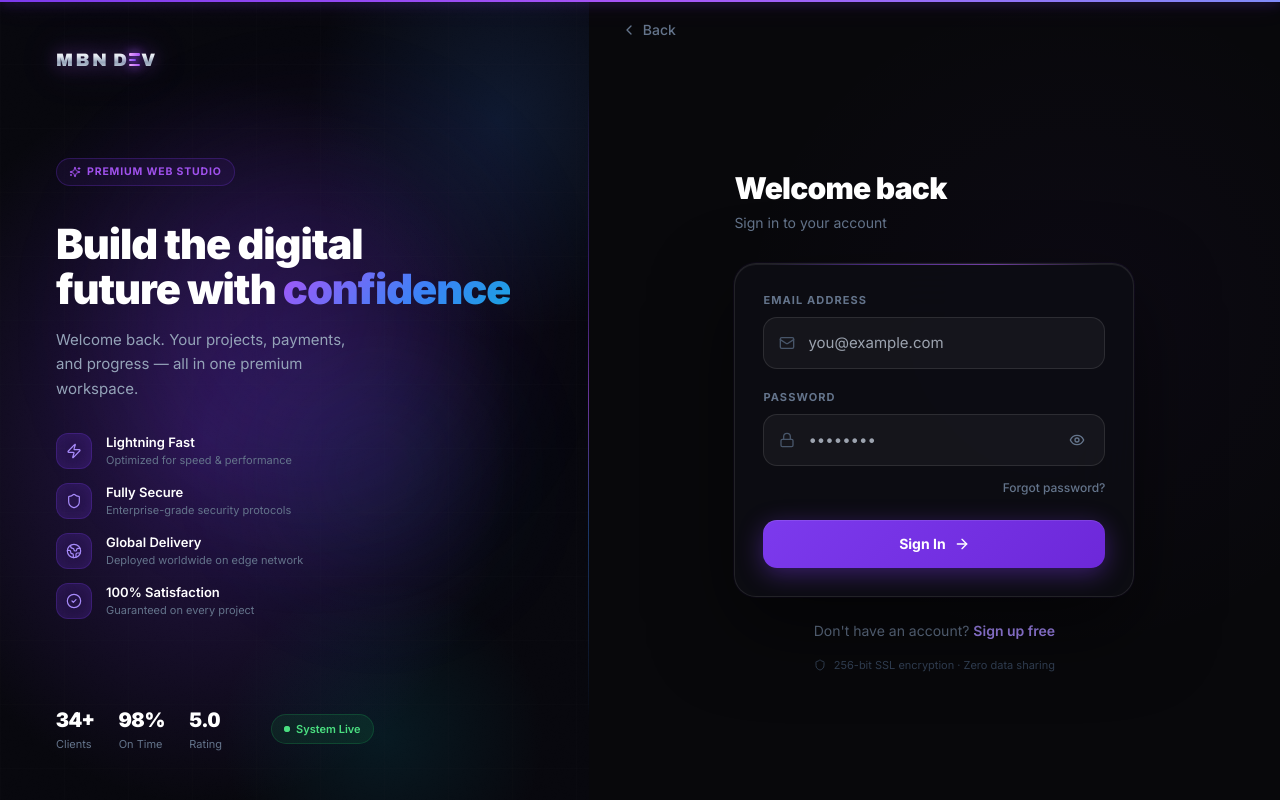
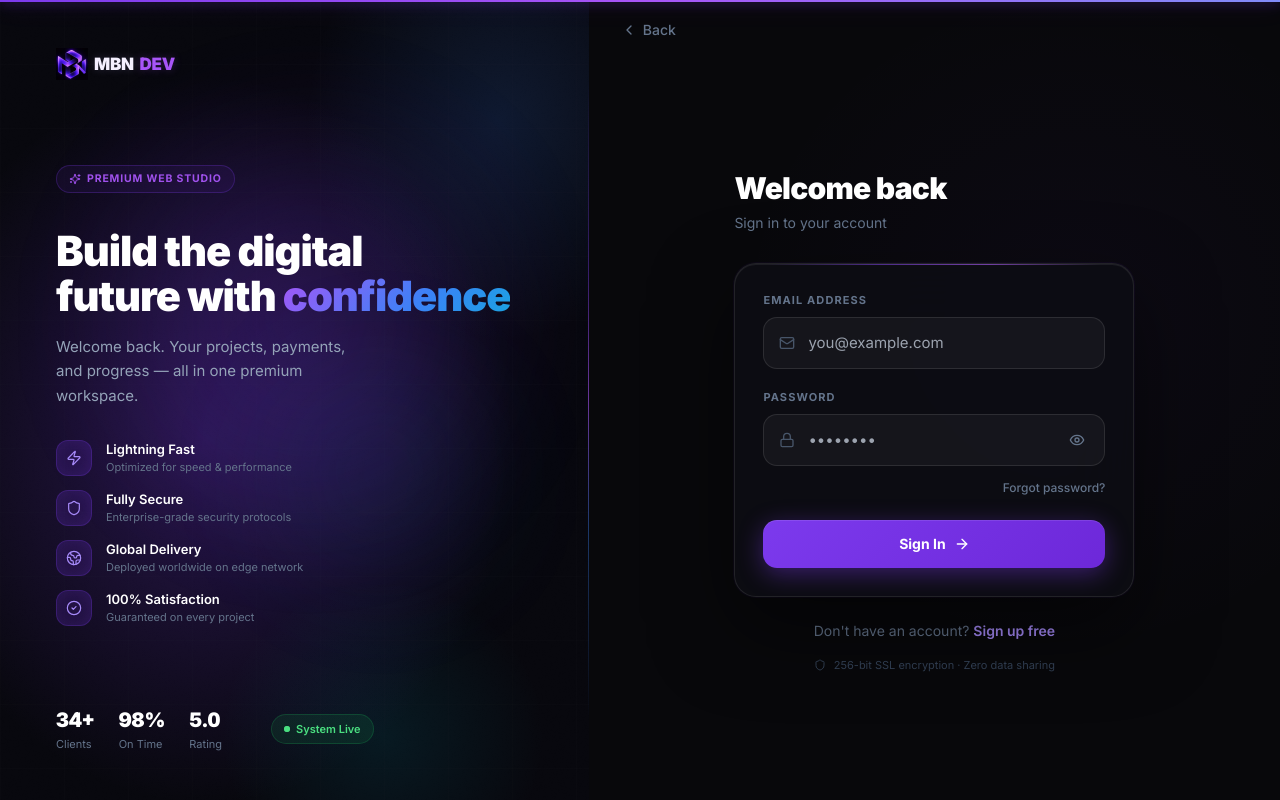
Before and after one commit to mounirbeni/mbndev, a Next.js app in the folder frontend/: page /login in a window 1280 px wide. Built offline with nearby package versions, Linux system fonts and the light colour scheme.

Commit message:
feat(brand): adopt approved MBN DEV monogram across platform

```diff
--- a/frontend/src/app/layout.tsx
+++ b/frontend/src/app/layout.tsx
@@ -10,7 +10,7 @@ import './globals.css';
 
 export const metadata: Metadata = {
   title: {
-    default:  'MBN DEV — Custom Websites Built to Elevate Your Business',
+    default: 'MBN DEV — Custom Websites Built to Elevate Your Business',
     template: '%s | MBN DEV',
   },
   description:
@@ -21,106 +21,89 @@ export const metadata: Metadata = {
     'SaaS development', 'web design Morocco', 'Morocco web developer',
     'landing page', 'portfolio website', 'business website',
   ],
-  authors:      [{ name: 'Mounir Banni', url: 'https://mbndev.ma' }],
-  creator:      'Mounir Banni',
-  publisher:    'MBN DEV',
+  authors: [{ name: 'Mounir Banni', url: 'https://mbndev.ma' }],
+  creator: 'Mounir Banni',
+  publisher: 'MBN DEV',
   metadataBase: new URL('https://mbndev.ma'),
-  manifest:     '/manifest.json',
+  manifest: '/manifest.json',
   icons: {
-    icon: [
-      { url: '/favicon.svg', type: 'image/svg+xml' },
-      { url: '/favicon.png', sizes: '512x512',  type: 'image/png' },
-    ],
-    apple: [
-      { url: '/favicon.svg', type: 'image/svg+xml' },
-    ],
-    shortcut: '/favicon.svg',
+    icon: [{ url: '/brand-icon.webp', sizes: '256x256', type: 'image/webp' }],
+    apple: [{ url: '/brand-icon.webp', sizes: '256x256', type: 'image/webp' }],
+    shortcut: '/brand-icon.webp',
   },
   robots: {
-    index:  true,
+    index: true,
     follow: true,
     googleBot: { index: true, follow: true, 'max-image-preview': 'large' },
   },
   appleWebApp: {
-    capable:         true,
-    statusBarStyle:  'black-translucent',
-    title:           'MBN DEV',
+    capable: true,
+    statusBarStyle: 'black-translucent',
+    title: 'MBN DEV',
   },
   openGraph: {
-    title:       'MBN DEV — Custom Websites & Web Apps',
+    title: 'MBN DEV — Custom Websites & Web Apps',
     description: 'Custom websites, SaaS platforms, and web apps built by Mounir Banni. Fast, modern, and tailored to your business.',
-    type:        'website',
-    url:         'https://mbndev.ma',
-    siteName:    'MBN DEV',
-    locale:      'en_US',
+    type: 'website',
+    url: 'https://mbndev.ma',
+    siteName: 'MBN DEV',
+    locale: 'en_US',
     images: [
       {
-        url:    '/og-image.png',
-        width:  1200,
+        url: '/og-image.png',
+        width: 1200,
         height: 630,
-        alt:    'MBN DEV — Custom Websites Built to Elevate Your Business',
+        alt: 'MBN DEV — Custom Websites Built to Elevate Your Business',
       },
     ],
   },
   twitter: {
-    card:        'summary_large_image',
-    title:       'MBN DEV — Custom Websites & Web Apps',
+    card: 'summary_large_image',
+    title: 'MBN DEV — Custom Websites & Web Apps',
     description: 'Custom websites, SaaS platforms, and web apps built fast and professionally.',
-    creator:     '@mbndev',
-    images:      ['/og-image.png'],
+    creator: '@mbndev',
+    images: ['/og-image.png'],
   },
   verification: {
     google: '6iPR0xchv0BJth7bark-LIj4vvX1djZU9hS_oWjZPYA',
   },
   other: {
-    'mobile-web-app-capable':    'yes',
-    'msapplication-TileColor':   '#7c3aed',
+    'mobile-web-app-capable': 'yes',
+    'msapplication-TileColor': '#7c3aed',
     'msapplication-tap-highlight': 'no',
-    'contact:phone_number':       '+212705914424',
+    'contact:phone_number': '+212705914424',
   },
 };
 
 export const viewport: Viewport = {
-  themeColor:   '#7c3aed',
-  width:        'device-width',
+  themeColor: '#7c3aed',
+  width: 'device-width',
   initialScale: 1,
   maximumScale: 5,
-  viewportFit:  'cover',
+  viewportFit: 'cover',
 };
 
 export default function RootLayout({ children }: { children: React.ReactNode }) {
   return (
     <html lang="en" dir="ltr" className="dark">
       <head>
-        {/* Icons */}
-        <link rel="icon" href="/logo-app.jpeg" />
-        <link rel="apple-touch-icon" sizes="180x180" href="/logo-app.jpeg" />
+        {/* All browser and home-screen icons use the approved brand mark. */}
+        <link rel="icon" type="image/webp" href="/brand-icon.webp" />
+        <link rel="apple-touch-icon" sizes="256x256" href="/brand-icon.webp" />
 
-        {/* Fonts */}
         <link rel="preconnect" href="https://fonts.googleapis.com" />
         <link rel="dns-prefetch" href="https://mbndev.ma" />
 
-        {/* ── PWA / native-app meta ─────────────────────────────── */}
-        {/* Tell iOS this is a full-screen app */}
         <meta name="apple-mobile-web-app-capable" content="yes" />
-        {/* Black-translucent: status bar overlays the app (hero image shows behind it) */}
         <meta name="apple-mobile-web-app-status-bar-style" content="black-translucent" />
-        {/* App name shown under the icon on the home screen */}
         <meta name="apple-mobile-web-app-title" content="MBN DEV" />
-        {/* Prevent phone number detection styling */}
         <meta name="format-detection" content="telephone=no" />
-        {/* Disable automatic translation prompt */}
         <meta name="google" content="notranslate" />
-        {/* Android Chrome theme colour (tab bar, address bar) */}
         <meta name="theme-color" content="#08080b" />
 
-        {/* ── iOS splash screens (portrait) ─────────────────────── */}
-        {/* iPhone 14 Pro Max */}
-        <link rel="apple-touch-startup-image" media="screen and (device-width: 430px) and (device-height: 932px) and (-webkit-device-pixel-ratio: 3)" href="/logo-app.jpeg" />
-        {/* iPhone 14 Pro */}
-        <link rel="apple-touch-startup-image" media="screen and (device-width: 393px) and (device-height: 852px) and (-webkit-device-pixel-ratio: 3)" href="/logo-app.jpeg" />
-        {/* iPhone SE / 8 */}
-        <link rel="apple-touch-startup-image" media="screen and (device-width: 375px) and (device-height: 667px) and (-webkit-device-pixel-ratio: 2)" href="/logo-app.jpeg" />
+        <link rel="apple-touch-startup-image" media="screen and (device-width: 430px) and (device-height: 932px) and (-webkit-device-pixel-ratio: 3)" href="/brand-logo.webp" />
+        <link rel="apple-touch-startup-image" media="screen and (device-width: 393px) and (device-height: 852px) and (-webkit-device-pixel-ratio: 3)" href="/brand-logo.webp" />
+        <link rel="apple-touch-startup-image" media="screen and (device-width: 375px) and (device-height: 667px) and (-webkit-device-pixel-ratio: 2)" href="/brand-logo.webp" />
       </head>
       <body suppressHydrationWarning>
         <LanguageProvider>
@@ -134,20 +117,20 @@ export default function RootLayout({ children }: { children: React.ReactNode })
               toastOptions={{
                 duration: 3500,
                 style: {
-                    background:           'rgba(18, 18, 22, 0.96)',
-                    backdropFilter:       'blur(20px)',
+                  background: 'rgba(18, 18, 22, 0.96)',
+                  backdropFilter: 'blur(20px)',
                   WebkitBackdropFilter: 'blur(20px)',
-                    color:                '#e2e8f0',
-                    border:               '1px solid rgba(124,58,237,0.25)',
-                    borderRadius:         '14px',
-                    fontSize:             '14px',
-                    fontWeight:           '500',
-                    padding:              '12px 16px',
-                    maxWidth:             '340px',
-                    boxShadow:            '0 8px 32px rgba(0,0,0,0.4)',
+                  color: '#e2e8f0',
+                  border: '1px solid rgba(124,58,237,0.25)',
+                  borderRadius: '14px',
+                  fontSize: '14px',
+                  fontWeight: '500',
+                  padding: '12px 16px',
+                  maxWidth: '340px',
+                  boxShadow: '0 8px 32px rgba(0,0,0,0.4)',
                 },
                 success: { iconTheme: { primary: '#7c3aed', secondary: '#e2e8f0' } },
-                  error:   { iconTheme: { primary: '#ef4444', secondary: '#e2e8f0' } },
+                error: { iconTheme: { primary: '#ef4444', secondary: '#e2e8f0' } },
               }}
             />
           </AuthProvider>
--- a/frontend/src/components/ui/Logo3D.tsx
+++ b/frontend/src/components/ui/Logo3D.tsx
@@ -1,122 +1,46 @@
 'use client';
 
-/**
- * MBN DEV — pure-code text logo.
- * No images. JSX + inline styles only.
- * The "E" in DEV is rendered as 3 horizontal purple neon bars.
- */
+import Image from 'next/image';
 
-import type { CSSProperties } from 'react';
-
+/** Official MBN DEV identity: approved purple MBN monogram and wordmark. */
 export type LogoSize = 'xs' | 'sm' | 'md' | 'lg' | 'xl';
 
 interface Props {
   size?: LogoSize;
   className?: string;
-  /** legacy compat — ignored, always renders text logo */
+  /** Kept for compatibility with existing callers. */
   variant?: string;
 }
 
-/* ── per-size tokens ──────────────────────────────────────────── */
-const CFG: Record<LogoSize, {
-  fs:   number; // font-size px
-  ls:   number; // letter-spacing multiplier (× em)
-  eW:   number; // width of custom-E element px
-  bH:   number; // height of each bar px
-}> = {
-  xs: { fs: 11, ls: 0.10, eW:  7, bH: 1.4 },
-  sm: { fs: 14, ls: 0.12, eW:  9, bH: 1.8 },
-  md: { fs: 18, ls: 0.14, eW: 11, bH: 2.3 },
-  lg: { fs: 24, ls: 0.15, eW: 15, bH: 3.0 },
-  xl: { fs: 32, ls: 0.16, eW: 20, bH: 4.0 },
-};
-
-/* ── shared text gradient (metallic silver-white) ─────────────── */
-const METALLIC: CSSProperties = {
-  background: 'linear-gradient(180deg, #ffffff 0%, #e2e8f0 30%, #94a3b8 62%, #cbd5e1 100%)',
-  WebkitBackgroundClip: 'text',
-  WebkitTextFillColor: 'transparent',
-  backgroundClip: 'text',
-  display: 'inline-block',
+const SIZES: Record<LogoSize, { icon: number; font: number; gap: number }> = {
+  xs: { icon: 20, font: 10, gap: 4 },
+  sm: { icon: 25, font: 13, gap: 5 },
+  md: { icon: 32, font: 17, gap: 6 },
+  lg: { icon: 39, font: 21, gap: 8 },
+  xl: { icon: 60, font: 31, gap: 11 },
 };
 
 export default function Logo3D({ size = 'md', className = '' }: Props) {
-  const { fs, ls, eW, bH } = CFG[size];
-
-  const lsPx  = fs * ls;           // letter-spacing in px
-  const capH  = fs * 0.72;         // approximate cap-height
-
-  /* shared text style */
-  const txt: CSSProperties = {
-    ...METALLIC,
-    fontSize:      fs,
-    fontWeight:    900,
-    letterSpacing: `${ls}em`,
-    fontFamily:    '"Arial Black","Helvetica Neue",Arial,sans-serif',
-    lineHeight:    1,
-  };
-
-  /* purple bar styles */
-  const bar = (full: boolean): CSSProperties => ({
-    width:        full ? '100%' : '70%',
-    height:       bH,
-    borderRadius: 1,
-    background:   full
-      ? 'linear-gradient(90deg,#f0abfc,#a855f7)'
-      : 'linear-gradient(90deg,#c084fc,#7c3aed)',
-    boxShadow: full
-      ? `0 0 ${bH * 3.5}px rgba(168,85,247,0.95),0 0 ${bH * 6}px rgba(139,92,246,0.45)`
-      : `0 0 ${bH * 2.5}px rgba(124,58,237,0.80)`,
-    display: 'block',
-  });
-
+  const { icon, font, gap } = SIZES[size];
   return (
-    <div
+    <span
       className={className}
-      style={{
-        display:    'inline-flex',
-        alignItems: 'center',
-        userSelect: 'none',
-        flexShrink: 0,
-        lineHeight: 1,
-        /* purple glow on the whole logo via drop-shadow filter */
-        filter:
-          `drop-shadow(0 0 ${fs * 0.5}px rgba(168,85,247,0.40))` +
-          ` drop-shadow(0 0 ${fs * 1.1}px rgba(124,58,237,0.18))`,
-      }}
+      role="img"
+      aria-label="MBN DEV"
+      style={{ display: 'inline-flex', alignItems: 'center', flexShrink: 0, gap, whiteSpace: 'nowrap', lineHeight: 1 }}
     >
-      {/* ── MBN ── */}
-      <span style={txt}>MBN</span>
-
-      {/* word gap (slightly wider than letter-spacing) */}
-      <span style={{ width: lsPx * 1.4, flexShrink: 0 }} />
-
-      {/* ── D ── (no trailing letter-spacing — E follows immediately) */}
-      <span style={{ ...txt, letterSpacing: 0 }}>D</span>
-
-      {/* ── Custom E — three purple horizontal bars ── */}
-      <span
-        style={{
-          display:        'inline-flex',
-          flexDirection:  'column',
-          justifyContent: 'space-between',
-          width:          eW,
-          height:         capH,
-          flexShrink:     0,
-          alignSelf:      'center',
-          marginLeft:     lsPx * 0.62,
-          marginRight:    lsPx * 0.62,
-          /* tiny optical baseline correction */
-          marginBottom:   fs * 0.01,
-        }}
-      >
-        <span style={bar(true)}  />   {/* top    — full width  */}
-        <span style={bar(false)} />   {/* middle — 70 % width  */}
-        <span style={bar(true)}  />   {/* bottom — full width  */}
+      <Image
+        src="/brand-icon.webp"
+        alt=""
+        aria-hidden="true"
+        width={256}
+        height={256}
+        style={{ width: icon, height: icon, flexShrink: 0, objectFit: 'contain', mixBlendMode: 'screen' }}
+      />
+      <span aria-hidden="true" style={{ display: 'inline-flex', alignItems: 'center', fontFamily: 'Inter, Arial, sans-serif', fontSize: font, fontWeight: 900, letterSpacing: '-0.015em' }}>
+        <span style={{ color: '#f4f0ff', textShadow: '0 0 8px rgba(196,181,253,0.18)' }}>MBN</span>
+        <span style={{ marginLeft: font * 0.33, color: '#a855f7', textShadow: '0 0 9px rgba(168,85,247,0.27)' }}>DEV</span>
       </span>
-
-      {/* ── V ── */}
-      <span style={{ ...txt, letterSpacing: 0 }}>V</span>
-    </div>
+    </span>
   );
 }
```
Also changed, not shown: frontend/public/brand-icon.webp (added), frontend/public/brand-logo.webp (added), frontend/public/manifest.json. Lines whose indentation alone changed are shown as unchanged.
